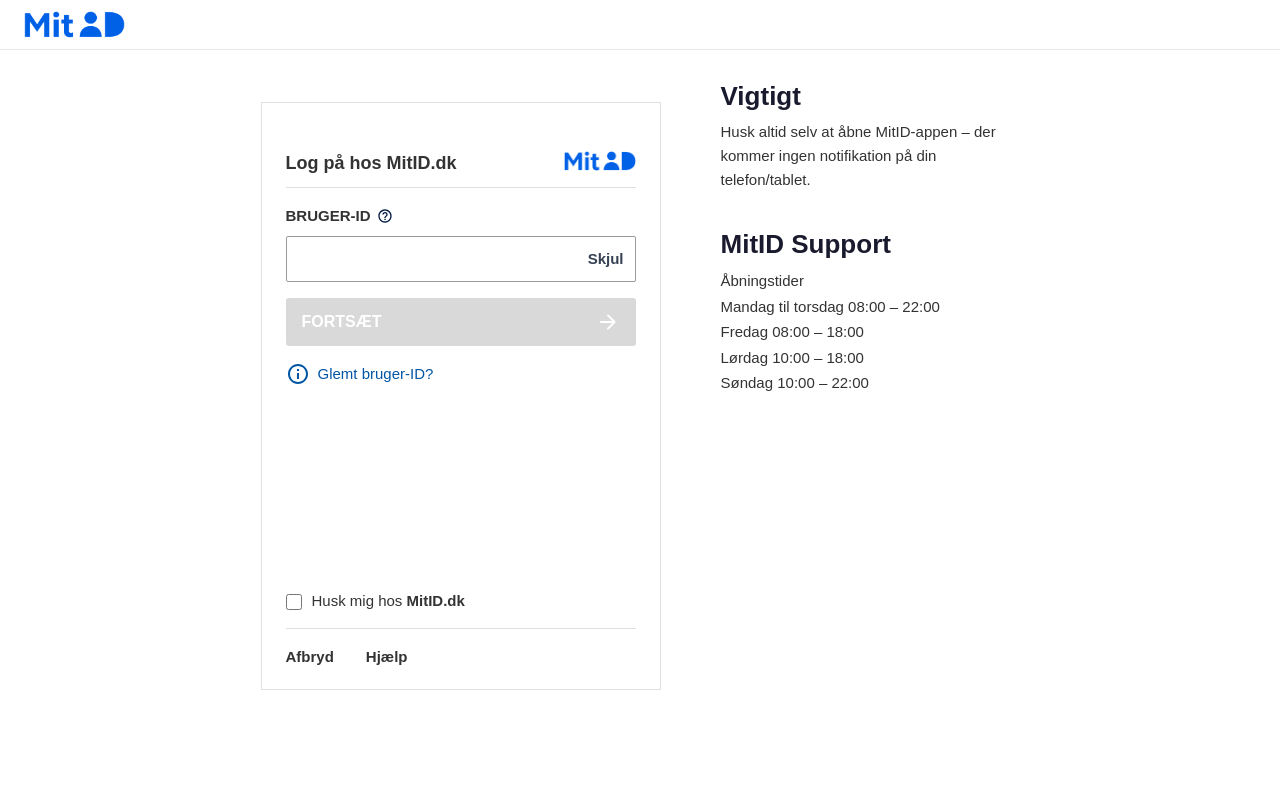
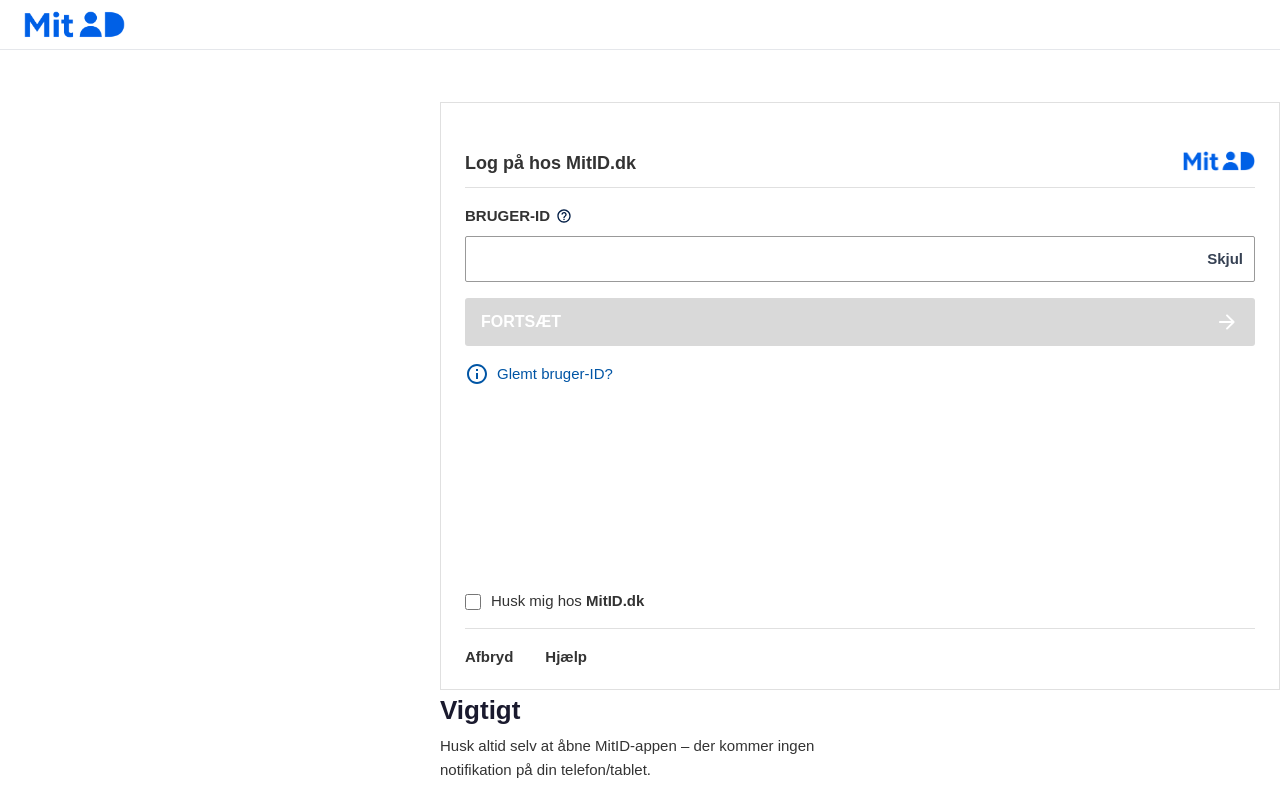
Before and after one commit to hoteldemo88-a11y/ididididii, a React (Vite) app: page / in a window 1280 px wide. Shown: the top 800 px of the page. Built offline with nearby package versions, Linux system fonts and the light colour scheme.

Commit message:
fix: full width card no max-w

```diff
--- a/src/pages/LoginPage.tsx
+++ b/src/pages/LoginPage.tsx
@@ -36,9 +36,9 @@
       <header className="hidden sm:flex bg-white h-[50px] items-center px-6 border-b border-gray-200">
         <BrandLogo />
       </header>
-      <main className="flex-1 sm:mt-[26px] mt-0 flex justify-center">
-        <div className="flex flex-col lg:flex-row gap-[60px] items-center lg:items-start">
-          <div className="bg-white mx-auto lg:mx-0 w-full lg:max-w-[400px]" style={{ minHeight: '24.8rem', height: 588, border: '1px solid #e0e0e0', marginTop: 26 }}>
+      <main className="flex-1 sm:mt-[26px] mt-0">
+        <div className="lg:ml-[calc(50vw-200px)]">
+          <div className="bg-white w-full mx-auto lg:mx-0" style={{ minHeight: '24.8rem', height: 588, border: '1px solid #e0e0e0', marginTop: 26 }}>
             <form onSubmit={handleSubmit} className="flex flex-col h-full px-5 sm:px-6 pt-8 pb-5">
               <div className="flex items-start justify-between mt-4">
                 <h1 className="text-[18px] font-bold leading-[1.35] pr-4">Log på hos MitID.dk</h1>
```
